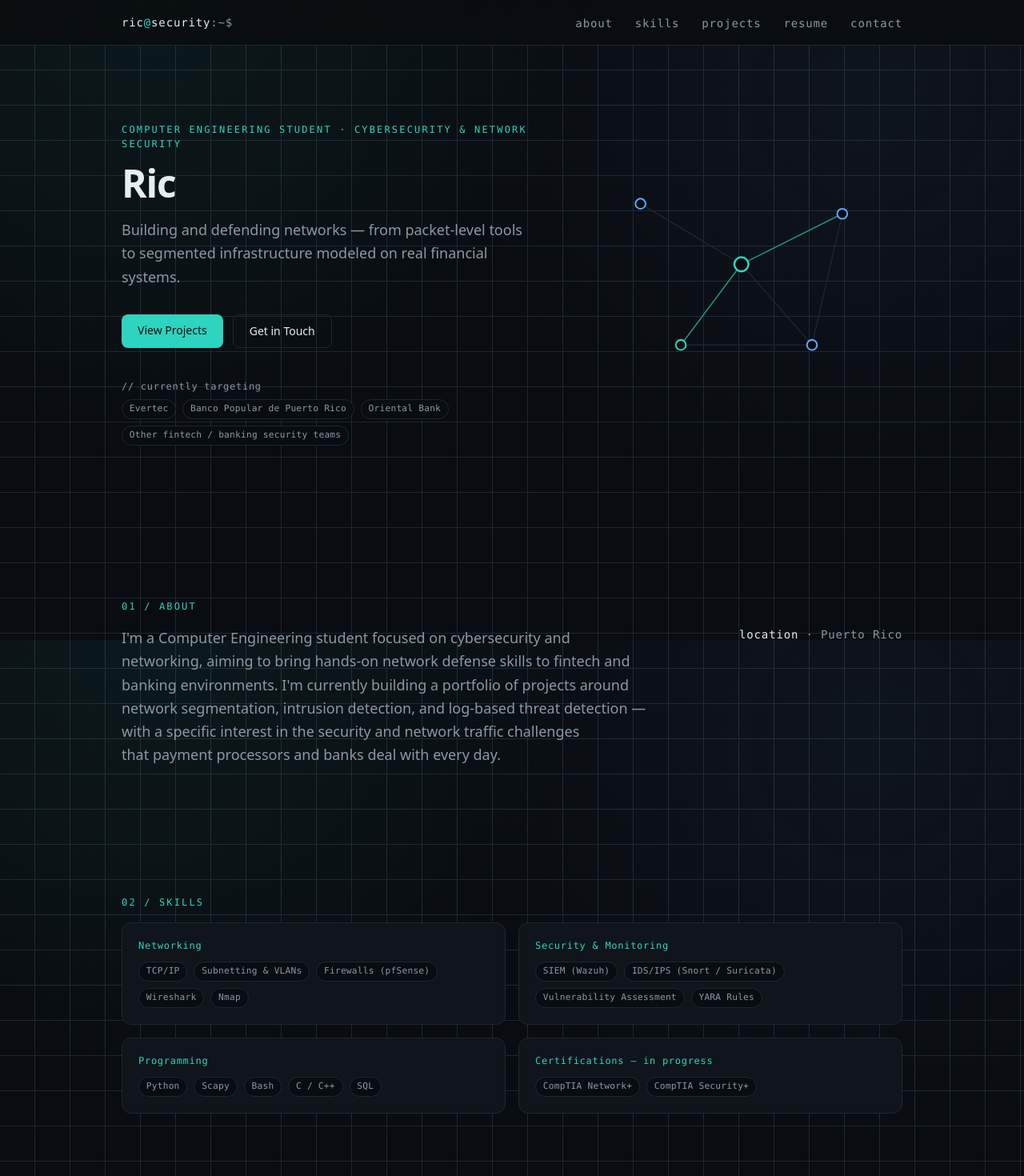
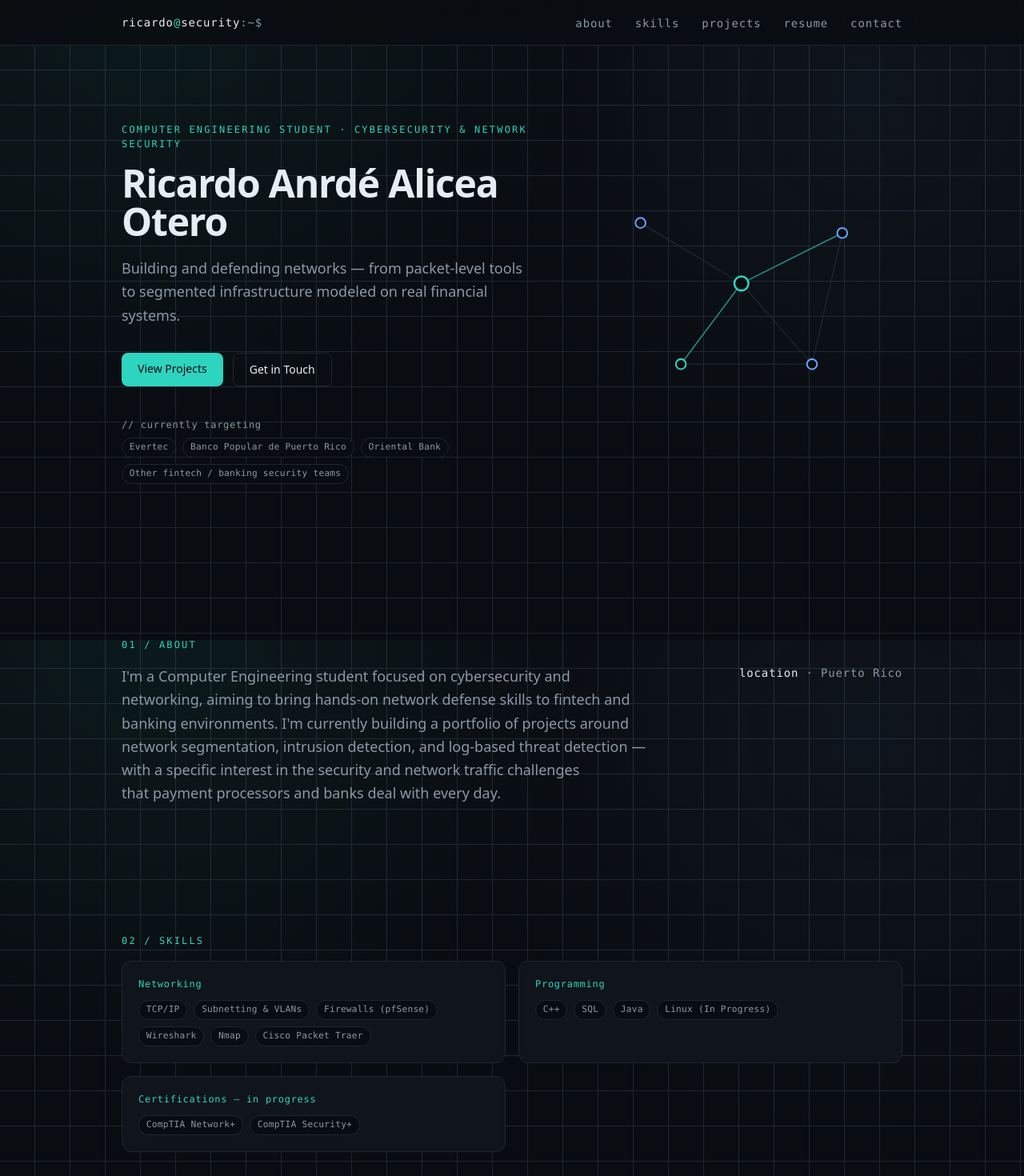
Before and after one commit to alicea154312/Ricardos-Portfolio, a Next.js app: page / in a window 1280 px wide. Shown: the top 1470 px of the page at 80% size. Built offline with nearby package versions, Linux system fonts and the light colour scheme.

Commit message:
Personalize portfolio content

```diff
--- a/data/profile.ts
+++ b/data/profile.ts
@@ -5,14 +5,15 @@
 // ─────────────────────────────────────────────────────────────
 
 export const profile = {
-  name: "Ric",
+  name: "Ricardo",
 
   // Optional: a fuller/professional version of your name for the hero
   // headline (e.g. "Ricardo Ayala"). Leave blank to just use `name` above.
-  fullName: "",
+  fullName: "Ricardo Anrdé Alicea Otero",
 
   role: "Computer Engineering Student",
   focus: "Cybersecurity & Network Security",
+  currently: " Polytechnic University of Puerto Rico",
 
   tagline:
     "Building and defending networks — from packet-level tools to segmented infrastructure modeled on real financial systems.",
--- a/data/skills.ts
+++ b/data/skills.ts
@@ -14,20 +14,13 @@ export const skillGroups: SkillGroup[] = [
       "Firewalls (pfSense)",
       "Wireshark",
       "Nmap",
+      "Cisco Packet Traer"
     ],
   },
-  {
-    label: "Security & Monitoring",
-    items: [
-      "SIEM (Wazuh)",
-      "IDS/IPS (Snort / Suricata)",
-      "Vulnerability Assessment",
-      "YARA Rules",
-    ],
-  },
+
   {
     label: "Programming",
-    items: ["Python", "Scapy", "Bash", "C / C++", "SQL"],
+    items: ["C++", "SQL", "Java", "Linux (In Progress)"],
   },
   {
     label: "Certifications — in progress",
```
